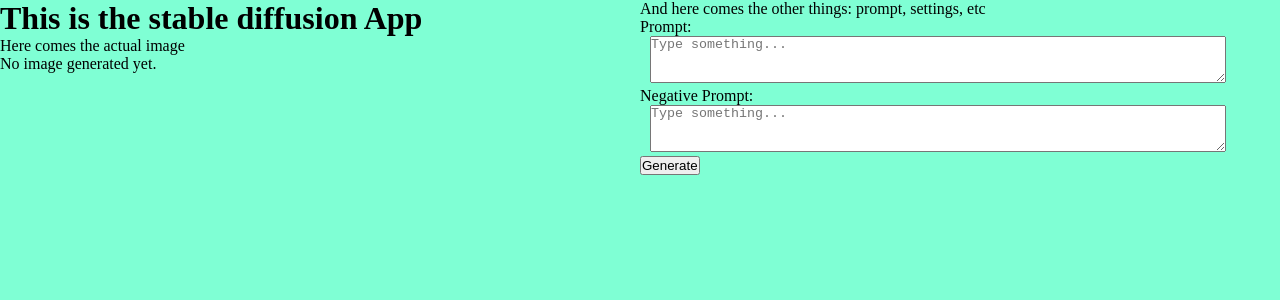
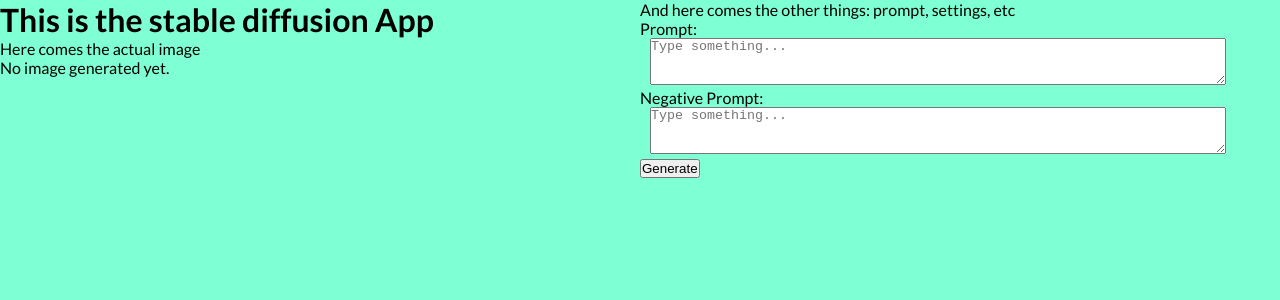
Before and after one commit to SakuOrdrTab/React-SD, a React (Vite) app in the folder react-sd-frontend/: page / in a window 1280 px wide. Shown: the top 300 px of the page. Built offline with nearby package versions, Linux system fonts and the light colour scheme.

Commit message:
changed app font to Lato

```diff
--- a/react-sd-frontend/src/styles/App.css
+++ b/react-sd-frontend/src/styles/App.css
@@ -1,4 +1,6 @@
 /* Reset default margins and paddings */
+@import url('https://fonts.googleapis.com/css2?family=Lato:wght@400;700&display=swap');
+
 * {
   margin: 0;
   padding: 0;
@@ -10,6 +12,7 @@
   width: 100vw;
   height: 100vh;
   background-color: aquamarine;
+  font-family: 'Lato', sans-serif;
 }
 
 .app-box {
```
